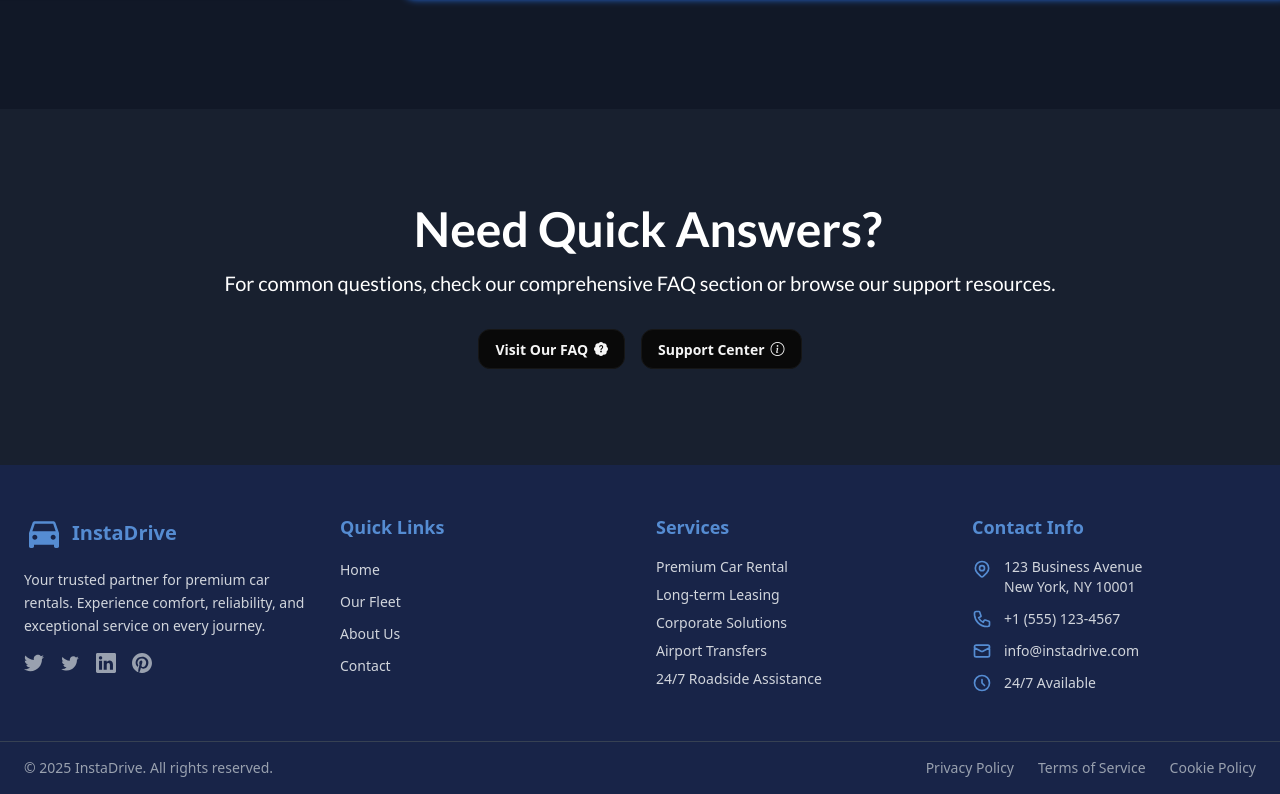
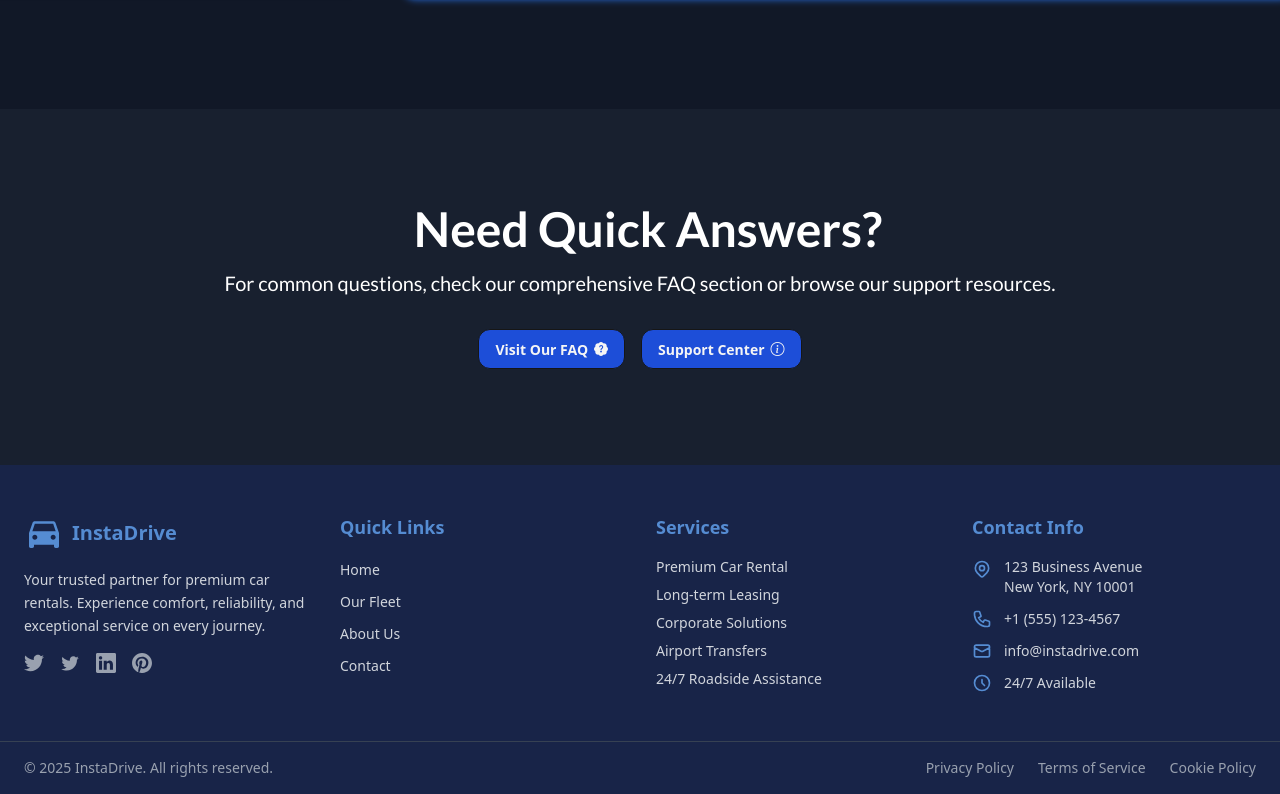
Before and after one commit to jacobferreras/car-rental, a Next.js app: page /contact in a window 1280 px wide. Shown: the part 1163-1957 px from the top of the page. Built offline with nearby package versions, Linux system fonts and the light colour scheme; no server answers.

Commit message:
refactor: update button background colors in ContactSection for improved visibility

```diff
--- a/components/ui/contact/ContanctSection.tsx
+++ b/components/ui/contact/ContanctSection.tsx
@@ -80,10 +80,10 @@ const ContanctSection = () => {
             our support resources.
           </div>
           <div className="flex justify-center items-center gap-4">
-            <button className="btn bg-base-100 rounded-xl">
+            <button className="btn bg-[#1d4ed8]  rounded-xl">
               Visit Our FAQ <i className="bi bi-patch-question-fill"></i>
             </button>
-            <button className="btn bg-base-100 rounded-xl">
+            <button className="btn bg-[#1d4ed8]  rounded-xl">
               Support Center <i className="bi bi-info-circle"></i>
             </button>
           </div>
```
